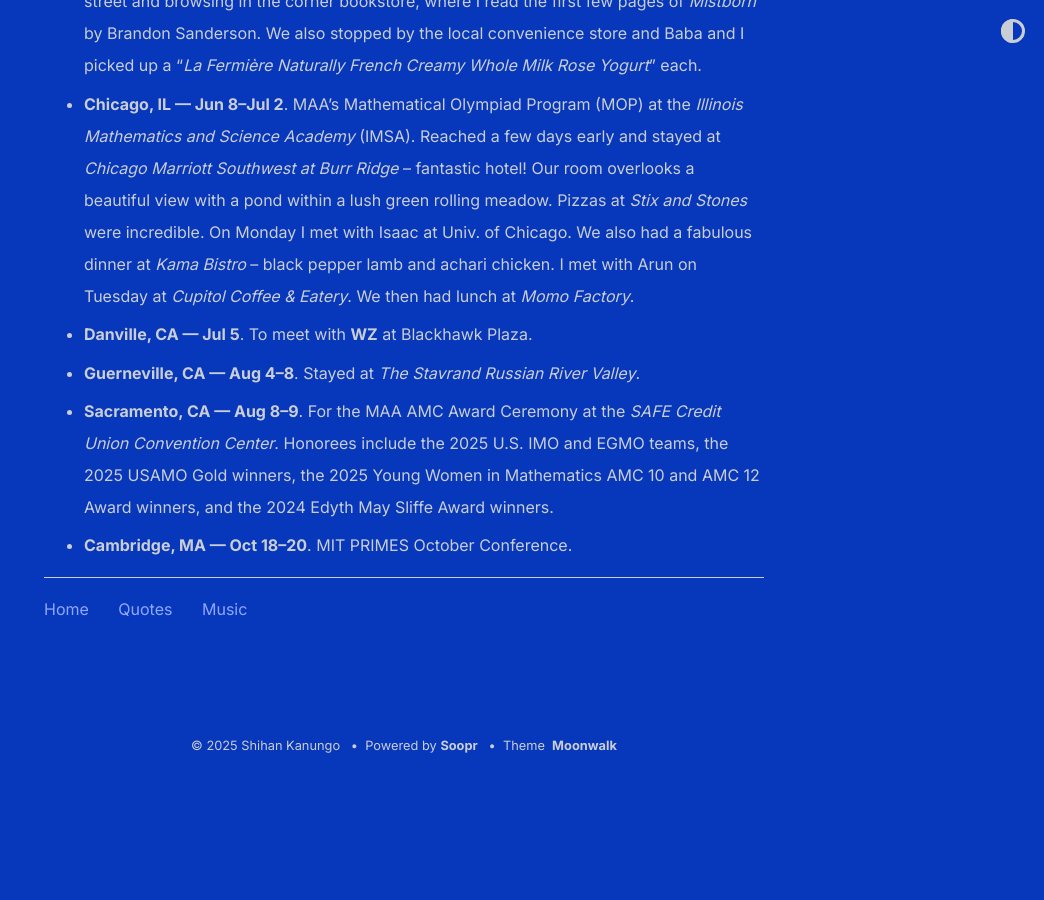
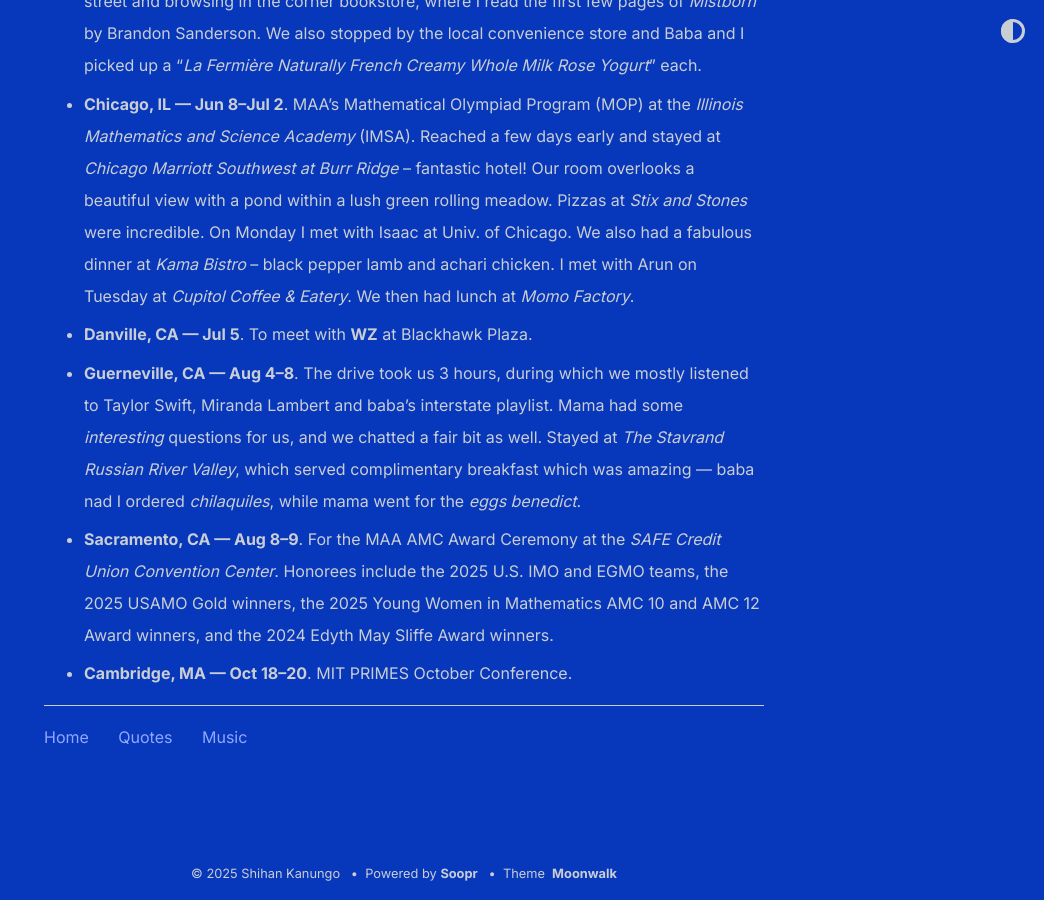
Before and after one commit to shihankanungo/shihankanungo.github.io, a Jekyll site: the page built from travel.md, in a window 1280 px wide and 900 px high, scrolled down 1433 px. Shown: the whole window, without its empty margins (236-1280 px from the left). Built offline with Jekyll 4.4.1, drawn with Linux system fonts in a browser that asks for light colours; before the commit the page ends 2205 px from its top, so only the background shows below that.

Commit message:
Update travel.md

```diff
--- a/travel.md
+++ b/travel.md
@@ -16,6 +16,6 @@
 - **San Francisco, CA --- May 24**. Lunch at *Papito* (steak fajitas) followed by a walk down the street and browsing in the corner bookstore, where I read the first few pages of *Mistborn* by Brandon Sanderson. We also stopped by the local convenience store and Baba and I picked up a "*La Fermière Naturally French Creamy Whole Milk Rose Yogurt*" each.
 - **Chicago, IL --- Jun 8--Jul 2**. MAA's Mathematical Olympiad Program (MOP) at the *Illinois Mathematics and Science Academy* (IMSA). Reached a few days early and stayed at *Chicago Marriott Southwest at Burr Ridge* -- fantastic hotel! Our room overlooks a beautiful view with a pond within a lush green rolling meadow. Pizzas at _Stix and Stones_ were incredible. On Monday I met with Isaac at Univ. of Chicago. We also had a fabulous dinner at *Kama Bistro* -- black pepper lamb and achari chicken. I met with Arun on Tuesday at *Cupitol Coffee & Eatery*. We then had lunch at *Momo Factory*.
 - **Danville, CA --- Jul 5**. To meet with **WZ** at Blackhawk Plaza.
-- **Guerneville, CA --- Aug 4--8**. Stayed at *The Stavrand Russian River Valley*.
+- **Guerneville, CA --- Aug 4--8**. The drive took us 3 hours, during which we mostly listened to Taylor Swift, Miranda Lambert and baba's interstate playlist. Mama had some *interesting* questions for us, and we chatted a fair bit as well. Stayed at *The Stavrand Russian River Valley*, which served complimentary breakfast which was amazing &mdash; baba nad I ordered *chilaquiles*, while mama went for the *eggs benedict*.
 - **Sacramento, CA --- Aug 8--9**. For the MAA AMC Award Ceremony at the *SAFE Credit Union Convention Center*. Honorees include the 2025 U.S. IMO and EGMO teams, the 2025 USAMO Gold winners, the 2025 Young Women in Mathematics AMC 10 and AMC 12 Award winners, and the 2024 Edyth May Sliffe Award winners.
 - **Cambridge, MA --- Oct 18--20**. MIT PRIMES October Conference.
```
